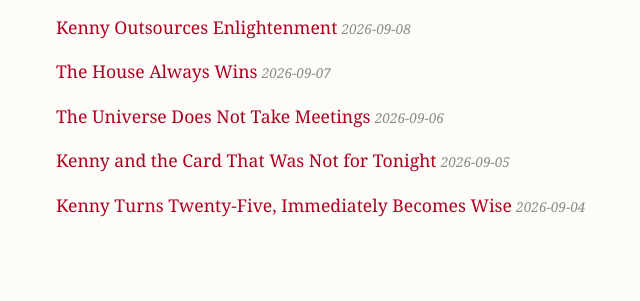
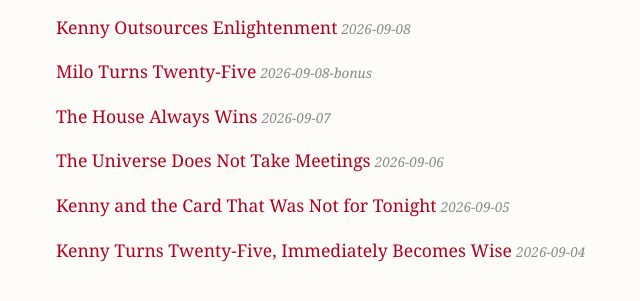
Before and after one commit to defnegenc/slopstack-stories, a plain HTML site: page index.html in a window 1280 px wide. Shown: the part 157-458 px from the top of the page, without its empty margins (280-920 px from the left). Drawn offline with Linux system fonts and the light colour scheme.

Commit message:
index: add 2026-09-08 bonus episode (agent)

```diff
--- a/index.html
+++ b/index.html
@@ -24,6 +24,7 @@
   <p>Daily AI-slop fan fiction. New episode every morning.</p>
   <ul>
     <li><a href="2026-09-08.html">Kenny Outsources Enlightenment</a> <span class="d">2026-09-08</span></li>
+    <li><a href="2026-09-08-bonus.html">Milo Turns Twenty-Five</a> <span class="d">2026-09-08-bonus</span></li>
     <li><a href="2026-09-07.html">The House Always Wins</a> <span class="d">2026-09-07</span></li>
     <li><a href="2026-09-06.html">The Universe Does Not Take Meetings</a> <span class="d">2026-09-06</span></li>
     <li><a href="2026-09-05.html">Kenny and the Card That Was Not for Tonight</a> <span class="d">2026-09-05</span></li>
```
